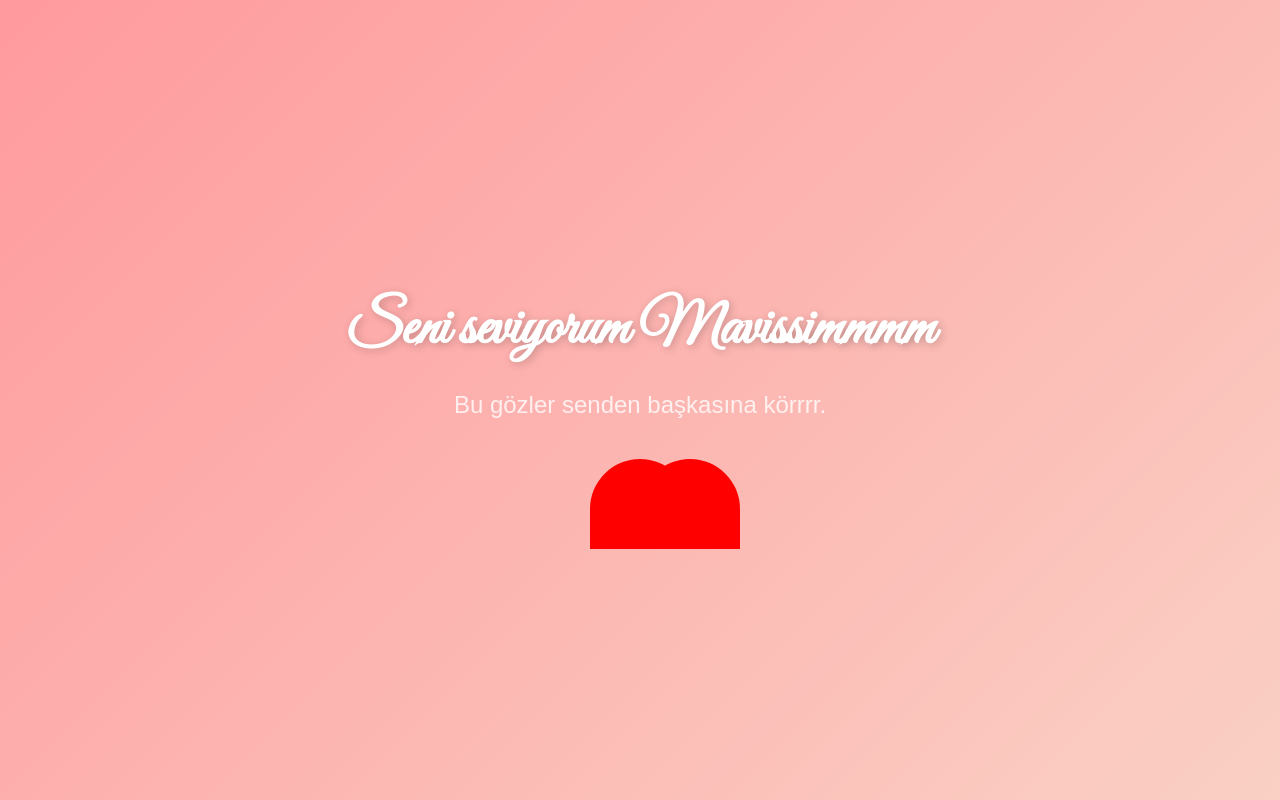
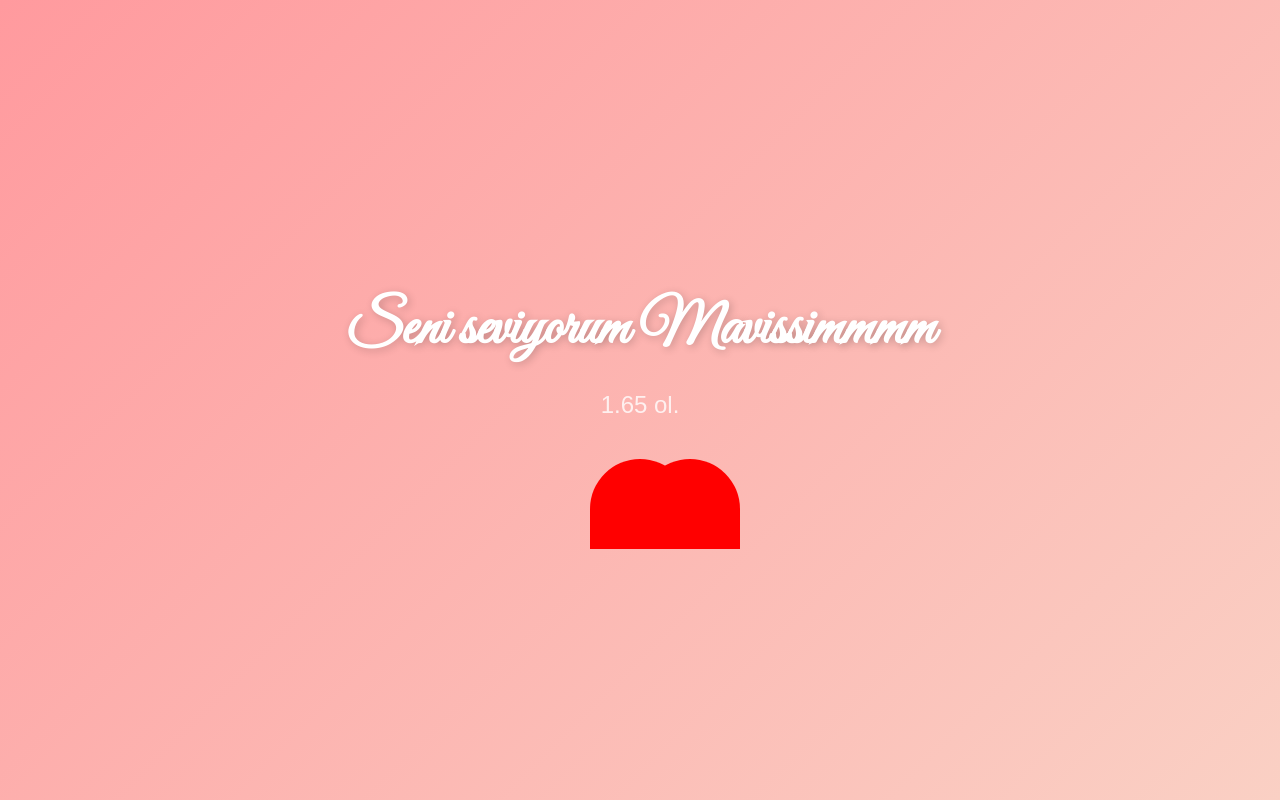
Before and after one commit to rubiess000027/azramm, a plain HTML site: page index.html in a window 1280 px wide. Drawn offline with Linux system fonts and the light colour scheme.

Commit message:
Update index.html

```diff
--- a/index.html
+++ b/index.html
@@ -3,7 +3,7 @@
 <head>
     <meta charset="UTF-8">
     <meta name="viewport" content="width=device-width, initial-scale=1.0">
-    <title>SENİ SEVİYORRUMM MAVİSSSİMMMM</title>
+    <title>aptal cüce ela</title>
     <link rel="stylesheet" href="style.css">
     <style>
         .heart {
@@ -41,7 +41,7 @@
 <body>
     <div class="container">
         <h1 id="main-text"></h1>
-        <p class="subtext">Bu gözler senden başkasına körrrr.</p>
+        <p class="subtext">1.65 ol.</p>
         <div class="heart" id="heart"></div>
     </div>
     <script src="script.js"></script>
```
